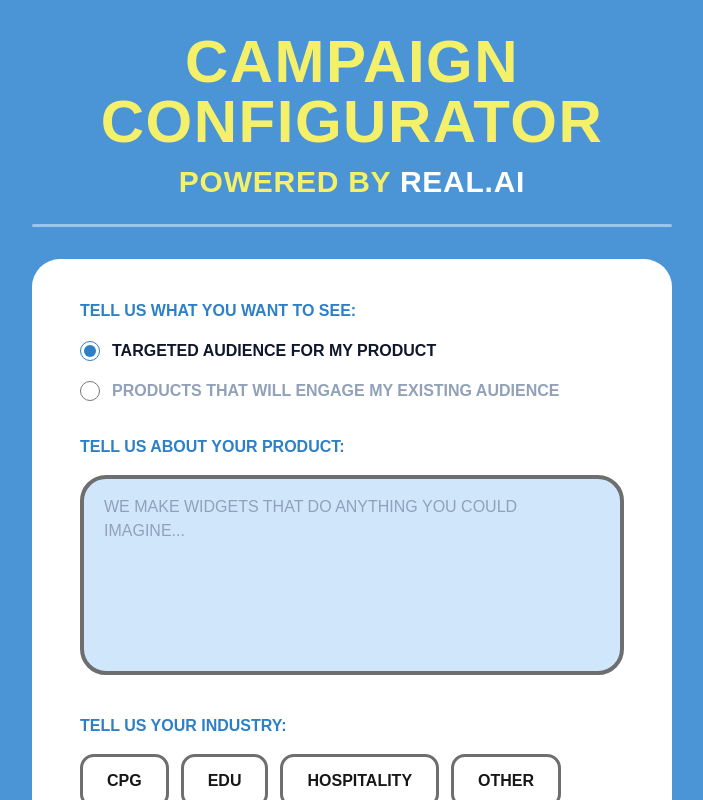
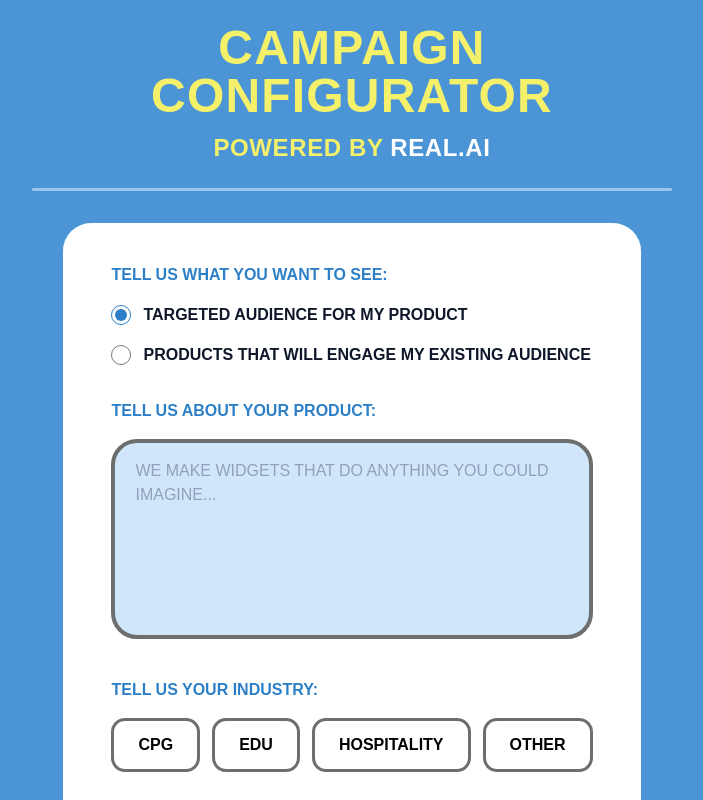
Before and after one commit to Lopez4163/RealAI_Campaign_Config, a Next.js app: page / in a window 1280 px wide. Shown: the top 800 px of the page, without its empty margins (288-991 px from the left). Built offline with nearby package versions, Linux system fonts and the light colour scheme.

Commit message:
succesfully connected front end to model generating output

```diff
--- a/app/api/generate/route.ts
+++ b/app/api/generate/route.ts
@@ -11,10 +11,10 @@ export async function POST(req: Request) {
     const { campaignType } = userContext
 
 
-    if (campaignType !== "Audience" && campaignType !== "Product") {
+    if (campaignType !== "audience" && campaignType !== "product") {
         return NextResponse.json({ error: "Invalid campaignType" }, { status: 400 });
       }
-    const prompt = campaignType === "Audience" ? audiencePrompt(userContext) : productPrompt(userContext)
+    const prompt = campaignType === "audience" ? audiencePrompt(userContext) : productPrompt(userContext)
 
     const apiKey = process.env.GOOGLE_API_KEY;
     if (!apiKey) {
@@ -42,7 +42,7 @@ export async function POST(req: Request) {
         console.log(text);
         console.log("=== GEMINI RAW OUTPUT END ===");
 
-        return NextResponse.json({ text }); // clearer for the client
+        return NextResponse.json({ text });
       } catch (err: any) {
         console.error("Gemini error:", err);
 
--- a/app/components/form.tsx
+++ b/app/components/form.tsx
@@ -8,35 +8,24 @@ type Props = {
     userContext: UserContext;
     setUserContext: React.Dispatch<React.SetStateAction<UserContext>>;
     handleSubmit: (e?: React.FormEvent) => void | Promise<void>;
+    error: boolean;
 }
 
-export default function Form({ userContext, setUserContext, handleSubmit }: Props) {
+export default function Form({ userContext, setUserContext, handleSubmit, error }: Props) {
     const { campaignType, description, industry} = userContext
     const [otherToggle, setOtherToggle] = useState(false)
 
-
-    //TEXT AREA LABEEL
     const label =
-        campaignType === 'Audience'
+        campaignType === 'audience'
         ? 'Tell us about your product'
         : 'Tell us about your audience';
 
-
+    const errorMessage = 'We are calculating your results—our team will email you shortly.'
+    const emptyField = 'Please Enter Description'
 
 
   return (
-    <div className="min-h-screen bg-[#4B95D6] flex flex-col items-center px-4 py-8">
-    {/* HEADER */}
-    <div className="w-full max-w-[640px] text-center">
-      <h1 className="text-[#F4F06A] font-extrabold tracking-wide text-4xl sm:text-5xl md:text-6xl">
-        CAMPAIGN CONFIGURATOR
-      </h1>
-      <div className="mt-3 text-[#F4F06A] font-extrabold tracking-wide text-xl sm:text-2xl md:text-3xl">
-        POWERED BY <span className="text-white">REAL.AI</span>
-      </div>
-      <div className="mt-6 h-[3px] bg-white/45 w-full rounded-full" />
-    </div>
-
+    <div className="min-h-screen bg-[#4B95D6] flex flex-col items-center px-4 ">
     {/* CARD */}
     <div className="w-full max-w-[640px] mt-8">
       <form onSubmit={handleSubmit}
@@ -57,11 +46,11 @@ export default function Form({ userContext, setUserContext, handleSubmit }: Prop
             <input
               type="radio"
               name="campaignType"
-              checked={campaignType === "Audience"}
+              checked={campaignType === "audience"}
               onChange={() =>
                 setUserContext((prev) => ({
                   ...prev,
-                  campaignType: "Audience",
+                  campaignType: "audience",
                 }))
               }
               className="h-5 w-5 accent-[#2D80C7]"
@@ -75,16 +64,16 @@ export default function Form({ userContext, setUserContext, handleSubmit }: Prop
             <input
               type="radio"
               name="campaignType"
-              checked={campaignType === "Product"}
+              checked={campaignType === "product"}
               onChange={() =>
                 setUserContext((prev) => ({
                   ...prev,
-                  campaignType: "Product",
+                  campaignType: "product",
                 }))
               }
               className="h-5 w-5 accent-[#2D80C7]"
             />
-            <span className="font-extrabold uppercase text-slate-400">
+            <span className="font-extrabold uppercase text-slate-900">
               Products that will engage my existing audience
             </span>
           </label>
@@ -95,7 +84,6 @@ export default function Form({ userContext, setUserContext, handleSubmit }: Prop
           <h2 className="text-[#2D80C7] font-extrabold uppercase">
             {label}:
           </h2>
-
           <textarea
             placeholder="WE MAKE WIDGETS THAT DO ANYTHING YOU COULD IMAGINE..."
             value={description}
@@ -111,6 +99,9 @@ export default function Form({ userContext, setUserContext, handleSubmit }: Prop
                        text-slate-800 placeholder-slate-400
                        focus:outline-none"
           />
+        {error && (
+            <h1 className='text-red-600'>{error}</h1>
+        )}
         </div>
 
         {/* INDUSTRY */}
@@ -135,7 +126,7 @@ export default function Form({ userContext, setUserContext, handleSubmit }: Prop
                     industry: opt.value,
                   }));
                 }}
-                className={`rounded-[14px] px-6 py-3 border-[3px] font-extrabold uppercase
+                className={`rounded-[14px] px-6 py-3 border-[3px] font-extrabold uppercase text-black
                   ${
                     industry === opt.value && !otherToggle
                       ? "bg-[#4B95D6] border-[#6E6E6E]"
@@ -152,7 +143,7 @@ export default function Form({ userContext, setUserContext, handleSubmit }: Prop
                 setOtherToggle(true);
                 setUserContext((prev) => ({ ...prev, industry: "" }));
               }}
-              className={`rounded-[14px] px-6 py-3 border-[3px] font-extrabold uppercase
+              className={`rounded-[14px] px-6 py-3 border-[3px] font-extrabold uppercase text-black
                 ${
                   otherToggle
                     ? "bg-[#4B95D6] border-[#6E6E6E]"
@@ -184,13 +175,19 @@ export default function Form({ userContext, setUserContext, handleSubmit }: Prop
         {/* SUBMIT */}
         <button
           type="submit"
+          disabled={!description || !description.trim()}
           className="w-full rounded-full bg-[#F4F06A] py-4
                      text-[#2D80C7] font-extrabold uppercase tracking-wide text-xl
                      shadow-[0_6px_0_rgba(0,0,0,0.18)]
-                     active:translate-y-[2px]"
+                     active:translate-y-[2px]
+                     disabled:opacity-60 disabled:cursor-not-allowed disabled:shadow-none disabled:active:translate-y-0
+                     "
         >
           Fetch Results
         </button>
+        {error && (
+            <h1 className='text-red-600'>{error}</h1>
+        )}
       </form>
     </div>
   </div>
--- a/app/lib/types/campaign.ts
+++ b/app/lib/types/campaign.ts
@@ -1,5 +1,5 @@
 // app/lib/types/campaign.ts
-export type CampaignType = 'Audience' | 'Product';
+export type CampaignType = 'audience' | 'product';
 
 export interface UserContext {
   campaignType: CampaignType;
--- a/app/page.tsx
+++ b/app/page.tsx
@@ -9,33 +9,67 @@ import type { CampaignType, UserContext } from '@/app/lib/types/campaign';
 
 export default function Home() {
       const [userContext, setUserContext] = useState<UserContext>({
-          campaignType: "Audience",
+          campaignType: "audience",
           description: '',
           industry: ''
       });
+      const [error, setError] = useState(false)
+
+
+
 
       async function handleSubmit(e?: React.FormEvent) {
         e?.preventDefault();
+        setError(false);
+        if (!userContext.description.trim()) {
+          setError(true);
+          return;
+        }
         console.log("SUBMITED USER CONTEXT -->", userContext)
+        try {
           const res = await fetch("/api/generate", {
             method: "POST",
             headers: { "Content-Type": "application/json" },
             body: JSON.stringify({ userContext })
           })
-
           const data = await res.json();
           console.log("API RETURN", data)
+
+          if(!res.ok) {
+            setError(true)
+            console.log("BACKEND ERROR", data.error)
+            return;
+          }
+        } catch(err) {
+            setError(true);
+            console.log("FETCH ERROR",err)
+        }
       }
 
 
+  return (
+  <div className="min-h-screen bg-[#4B95D6] flex flex-col items-center px-4 pb-10">
+    {/* HEADER */}
+    <div className="w-full max-w-[640px] text-center mt-6">
+      <h1 className="text-[#F4F06A] font-extrabold tracking-wide
+                    text-4xl sm:text-5xl md:text-5xl">
+        CAMPAIGN CONFIGURATOR
+      </h1>
 
-  return (
-    <div className="">
+      <div className="mt-3 text-[#F4F06A] font-extrabold tracking-wide
+                      text-xl sm:text-2xl md:text-2xl">
+        POWERED BY <span className="text-white">REAL.AI</span>
+      </div>
 
+      <div className="mt-6 h-[3px] bg-white/45 w-full rounded-full" />
+    </div>
 
-      <Form userContext={userContext} setUserContext={setUserContext} handleSubmit={handleSubmit}/>
-
-
+    <Form
+      userContext={userContext}
+      setUserContext={setUserContext}
+      handleSubmit={handleSubmit}
+      error={error}
+    />
   </div>
   );
 }
```
Lines whose indentation alone changed are shown as unchanged.
